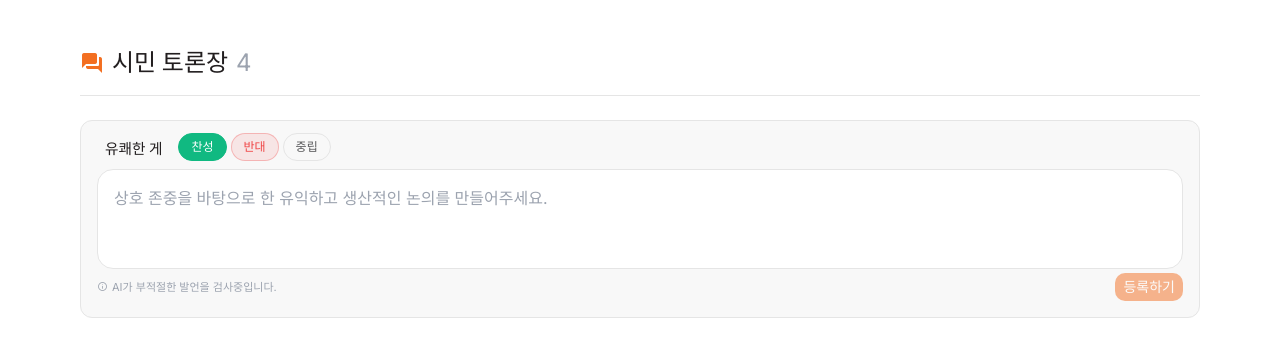
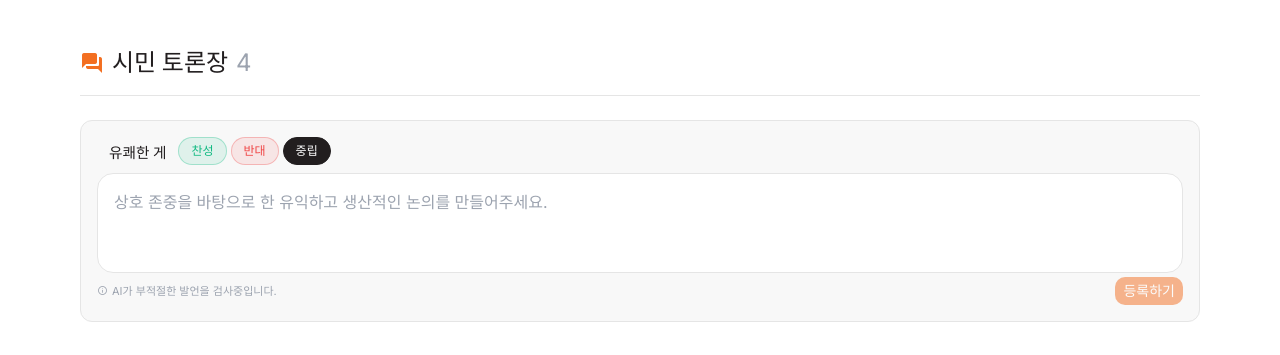
Before and after one commit to HanuKim/agora-x, a React (Vite) app: page /detail/1 in a window 1280 px wide. Shown: the part 900-1255 px from the top of the page. Built offline with nearby package versions, Linux system fonts and the light colour scheme; no server answers; sample sign-in values are in the browser's storage; a web font is replaced by a local one.

Commit message:
[FEAT] reflect civil's stance consistently

```diff
--- a/src/components/detail/DiscussionInput.tsx
+++ b/src/components/detail/DiscussionInput.tsx
@@ -3,6 +3,7 @@ import { Button } from '../ui/Button';
 import type { CivilStance } from '../../features/detail/useCivilStance';
 import { claudeService } from '../../services/ai/claudeService';
 import { generateNickname } from '../../utils/nicknameGenerator';
+import { useCivilStancePreference } from '../../features/detail/useCivilStance';
 
 interface DiscussionInputProps {
   onSubmit?: (stance: CivilStance, body: string) => void;
@@ -48,7 +49,11 @@ export const DiscussionInput: React.FC<DiscussionInputProps> = ({
   isAuthenticated = true,
   openLoginModal,
 }) => {
-  const [stance, setStance] = useState<CivilStance>('pro');
+  const { stance, setStance } = useCivilStancePreference({
+    issueId,
+    userId: currentUserId,
+    defaultStance: 'neutral',
+  });
   const [body, setBody] = useState('');
   const [isSubmitting, setIsSubmitting] = useState(false);
   const [opinionError, setOpinionError] = useState('');
@@ -89,12 +94,12 @@ export const DiscussionInput: React.FC<DiscussionInputProps> = ({
           </Button>
         </div>
       ) : (
-        <div className="flex flex-col gap-xs">
-          <div className="flex items-center gap-sm flex-wrap pl-2">
+        <div className="flex flex-col gap-xs pt-1">
+          <div className="flex items-center gap-sm flex-wrap pl-3">
             {nickname ? (
               <span className="font-bold text-[11pt] text-text-primary">{nickname}</span>
             ) : null}
-            <div className="flex flex-wrap gap-1 pl-2">
+            <div className="flex flex-wrap gap-1 pl-1">
               {stanceOptionConfig.map((opt) => {
                 const isActive = stance === opt.value;
                 return (
--- a/src/components/detail/ReplyInput.tsx
+++ b/src/components/detail/ReplyInput.tsx
@@ -3,6 +3,7 @@ import type { CivilReply, CivilStance } from '../../features/detail/useCivilStan
 import { appendStoredReply } from '../../services/db/detailDB';
 import { generateNickname } from '../../utils/nicknameGenerator';
 import { claudeService } from '../../services/ai/claudeService';
+import { useCivilStancePreference } from '../../features/detail/useCivilStance';
 import './discussionCivil.css';
 
 const CURRENT_USER_ID = 'current-user';
@@ -47,7 +48,11 @@ interface ReplyInputProps {
 }
 
 export const ReplyInput: React.FC<ReplyInputProps> = ({ commentId, issueId, currentUserId, onCancel, onSubmit }) => {
-  const [stance, setStance] = useState<CivilStance>('neutral');
+  const { stance, setStance } = useCivilStancePreference({
+    issueId,
+    userId: currentUserId,
+    defaultStance: 'neutral',
+  });
   const [body, setBody] = useState('');
   const [isSubmitting, setIsSubmitting] = useState(false);
   const [replyError, setReplyError] = useState('');
@@ -75,7 +80,6 @@ export const ReplyInput: React.FC<ReplyInputProps> = ({ commentId, issueId, curr
         id: `reply-${commentId}-${Date.now()}`,
         authorName: replyAuthorName,
         authorId: currentUserId,
-        stance: 'neutral',
         stance,
         body: trimmed,
         timeAgo: '방금 전',
--- a/src/features/detail/useCivilStance.ts
+++ b/src/features/detail/useCivilStance.ts
@@ -30,3 +30,94 @@ export interface CivilReply {
   createdAt?: string;
   curveHeight?: number;
 }
+
+// ─────────────────────────────────────────────────────────────────────────────
+// Stance preference (DiscussionInput ↔ ReplyInput sync)
+// ─────────────────────────────────────────────────────────────────────────────
+
+import { useMemo, useSyncExternalStore } from 'react';
+
+type StanceListener = (payload: { key: string; stance: CivilStance }) => void;
+const stanceListeners = new Set<StanceListener>();
+
+function stanceStorageKey(issueId: string, userId: string) {
+  return `agora-civil-stance:${userId}:${issueId}`;
+}
+
+function readStoredStance(key: string): CivilStance | null {
+  try {
+    const raw = localStorage.getItem(key);
+    if (raw === 'pro' || raw === 'con' || raw === 'neutral') return raw;
+    return null;
+  } catch {
+    return null;
+  }
+}
+
+function writeStoredStance(key: string, stance: CivilStance) {
+  try {
+    localStorage.setItem(key, stance);
+  } catch {
+    // ignore
+  }
+}
+
+export function setCivilStancePreference(params: { issueId: string; userId: string; stance: CivilStance }) {
+  const key = stanceStorageKey(params.issueId, params.userId);
+  writeStoredStance(key, params.stance);
+  stanceListeners.forEach((fn) => fn({ key, stance: params.stance }));
+}
+
+/**
+ * 기사(issueId) + 사용자(userId) 단위로 "현재 선택한 stance"를 실시간 동기화합니다.
+ * - localStorage에 영구 저장
+ * - 같은 탭 내 컴포넌트 간 즉시 브로드캐스트
+ * - 다른 탭 간에는 storage 이벤트로 동기화
+ */
+export function useCivilStancePreference(params: {
+  issueId?: string;
+  userId?: string;
+  defaultStance: CivilStance;
+}) {
+  const key = useMemo(() => {
+    if (!params.issueId || !params.userId) return null;
+    return stanceStorageKey(params.issueId, params.userId);
+  }, [params.issueId, params.userId]);
+
+  const stance = useSyncExternalStore(
+    (onStoreChange) => {
+      if (!key) return () => {};
+
+      const listener: StanceListener = (payload) => {
+        if (payload.key !== key) return;
+        onStoreChange();
+      };
+      stanceListeners.add(listener);
+
+      const onStorage = (e: StorageEvent) => {
+        if (e.key !== key) return;
+        onStoreChange();
+      };
+      window.addEventListener('storage', onStorage);
+
+      return () => {
+        stanceListeners.delete(listener);
+        window.removeEventListener('storage', onStorage);
+      };
+    },
+    () => {
+      if (!key) return params.defaultStance;
+      return readStoredStance(key) ?? params.defaultStance;
+    },
+    () => params.defaultStance
+  );
+
+  const update = (next: CivilStance) => {
+    if (!params.issueId || !params.userId) {
+      return;
+    }
+    setCivilStancePreference({ issueId: params.issueId, userId: params.userId, stance: next });
+  };
+
+  return { stance, setStance: update };
+}
```
